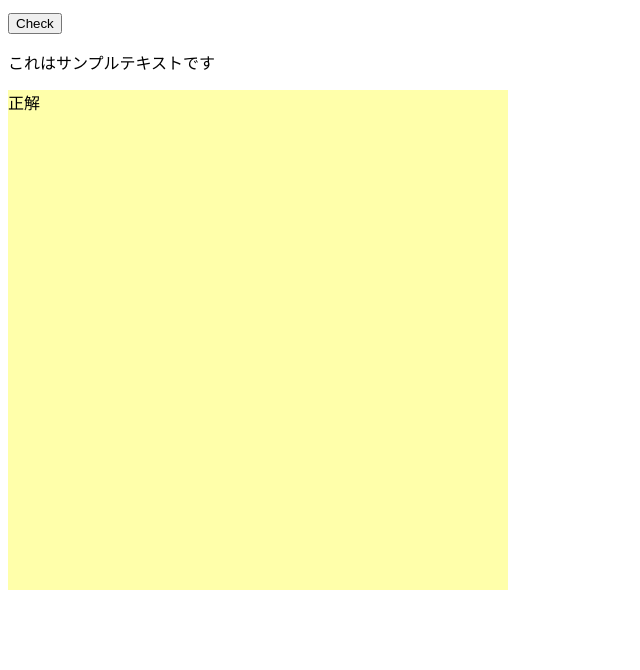
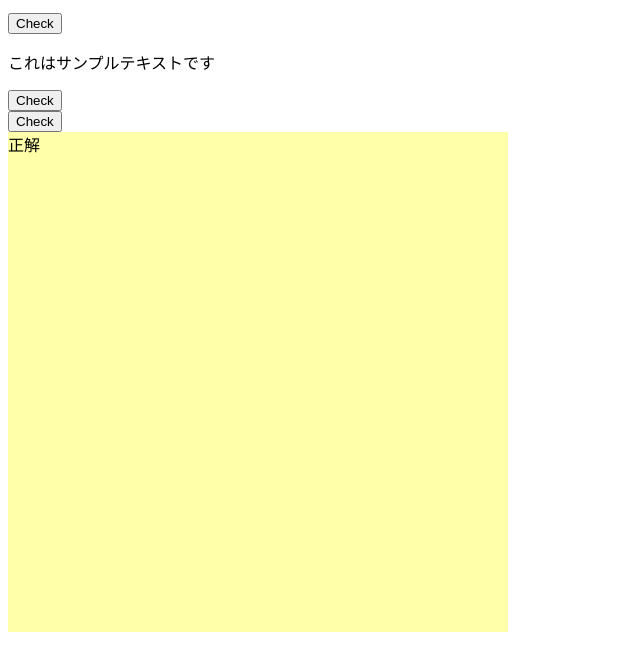
Before and after one commit to kunkenshou/memorima, a plain HTML site: page index.html in a window 1280 px wide. Shown: the part 110-780 px from the top of the page, without its empty margins (0-640 px from the left). Drawn offline with Linux system fonts and the light colour scheme.

Commit message:
正解ボタンのサンプル作成

```diff
--- a/index.html
+++ b/index.html
@@ -17,7 +17,9 @@
 <p id="text">これはサンプルテキストです</p>
 
 
+<div><input type="button" value="Check" onclick="togglef(toggle)">
 
+  <div><input type="button" value="Check" onclick="togglef(toggle)">
 
 <div class="answer" id="answer">正解</div>
 </div>
--- a/scripts/main.js
+++ b/scripts/main.js
@@ -48,4 +48,14 @@ elseif(toggle == 'true')
 answer.style.background = '#f00';
 */
 
-console.log(check(true));
+
+var toggle = 'テスト';
+
+const togglef = function(toggle){
+　　return toggle = 'テスト３３３';
+  //console.log('テスト');
+}
+
+const test = function(){
+console.log(togglef(toggle));
+}
```
